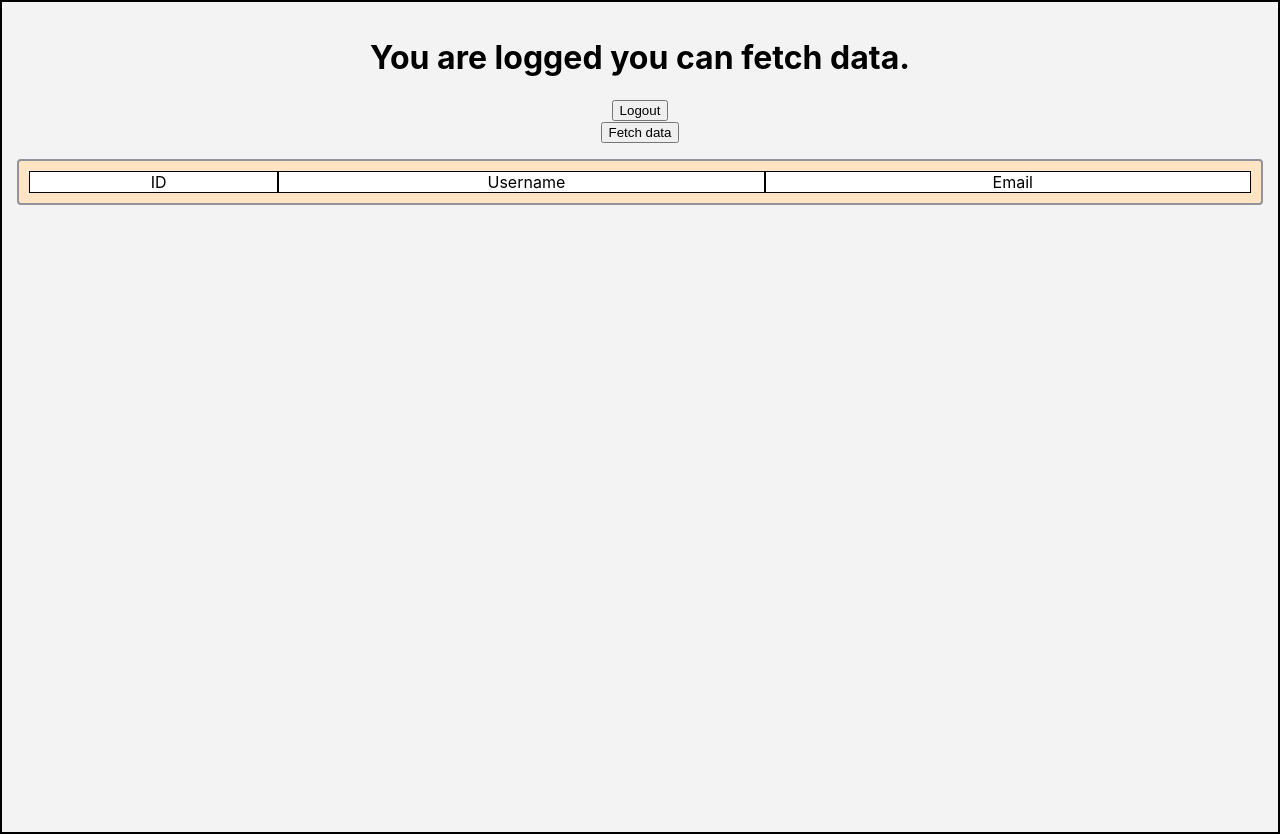
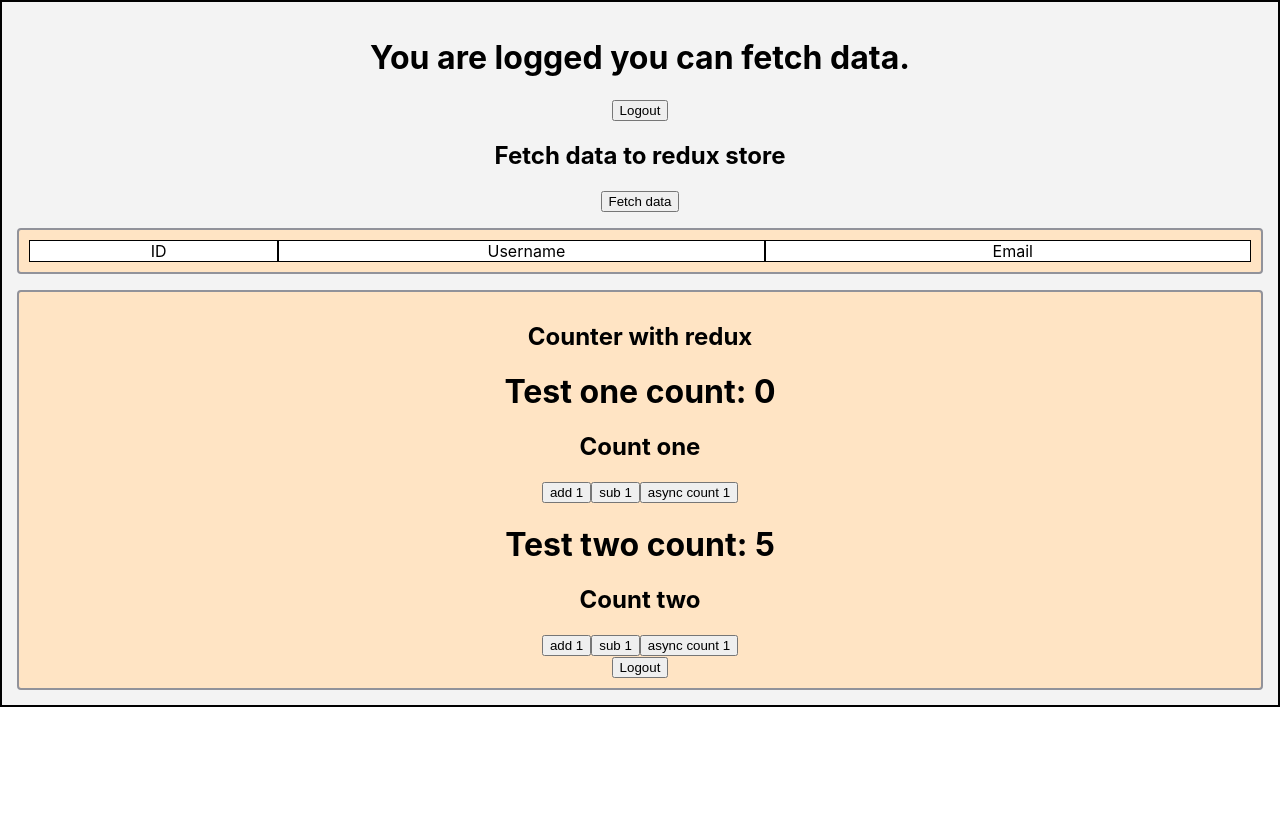
Before and after one commit to igoris12/study-react, a React (Create React App) app: page / in a window 1280 px wide. Both pictures are taken after a click on the button "Login". After the commit the page ends 800 px from the top, so only its background shows below. Built offline with nearby package versions, Linux system fonts and the light colour scheme.

Commit message:
counter with users data

```diff
--- a/src/App.js
+++ b/src/App.js
@@ -1,7 +1,7 @@
 
 import { useSelector, useDispatch } from 'react-redux';
 import { bindActionCreators } from 'redux';
-// import CountOneAndTwoTest from './components/CountOneAndTwoTest';
+import CountOneAndTwoTest from './components/CountOneAndTwoTest';
 import { loginActionCreators } from './redux/index';
 import Login from './components/Login';
 import DataContainer from './components/DataContainer';
@@ -14,8 +14,8 @@ function App() {
   return (
     <div className="App">
       <Login />
-      {logged ? <DataContainer /> :
-        <button onClick={() => login()}>Login</button>
+      {logged ? <div> <DataContainer /> <CountOneAndTwoTest /> </div> :
+        null
       }
 
     </div>
--- a/src/components/CountOneAndTwoTest.jsx
+++ b/src/components/CountOneAndTwoTest.jsx
@@ -24,7 +24,8 @@ const CountOneAndTwoTest = () => {
   const { logout } = bindActionCreators(loginActionCreators, pispatch);
 
   return (
-    <div>
+    <div className="counterContainer">
+      <h2>Counter with redux</h2>
       <div>
         <h1>Test one count: {state.count} </h1>
         <div>
--- a/src/components/DataContainer.jsx
+++ b/src/components/DataContainer.jsx
@@ -9,6 +9,7 @@ const DataContainer = () => {
   const fetchUsers = bindActionCreators(fetchData, dispatch);
   return (
     <div>
+      <h2>Fetch data to redux store</h2>
       {data.loading ? (
         'Loding...'
       ) : (
--- a/src/index.scss
+++ b/src/index.scss
@@ -1,4 +1,5 @@
 @import './style/sass/UserListItem.scss';
+@import './style/sass/Counter.scss';
 
 body {
   margin: 0;
@@ -20,5 +21,5 @@ code {
   text-align: center;
   border: 2px solid black;
   padding: 15px;
-  height: 100vh;
+  height: 100%;
 }
--- /dev/null
+++ b/src/style/sass/Counter.scss
@@ -0,0 +1,7 @@
+.counterContainer {
+  background-color: white;
+  padding: 10px;
+  border: 2px solid rgb(145, 146, 154);
+  background-color: bisque;
+  border-radius: 4px;
+}
```
